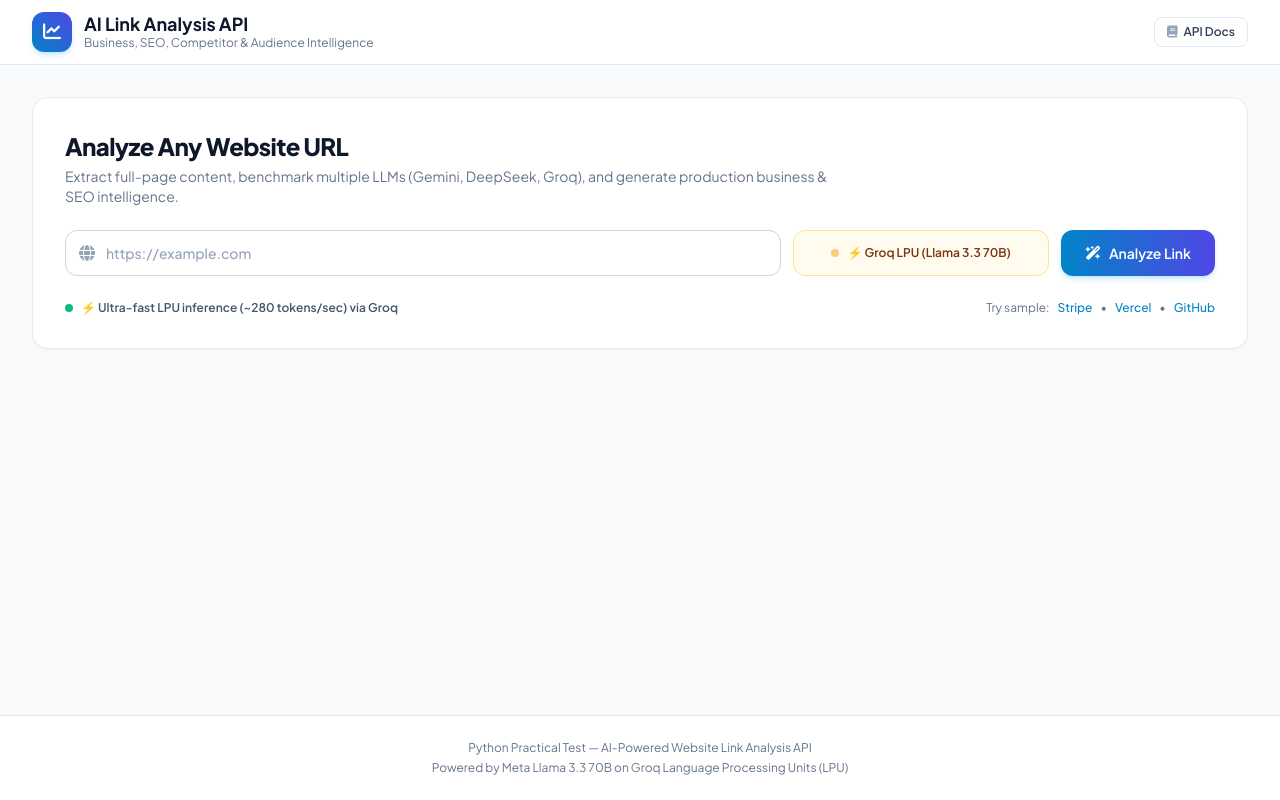
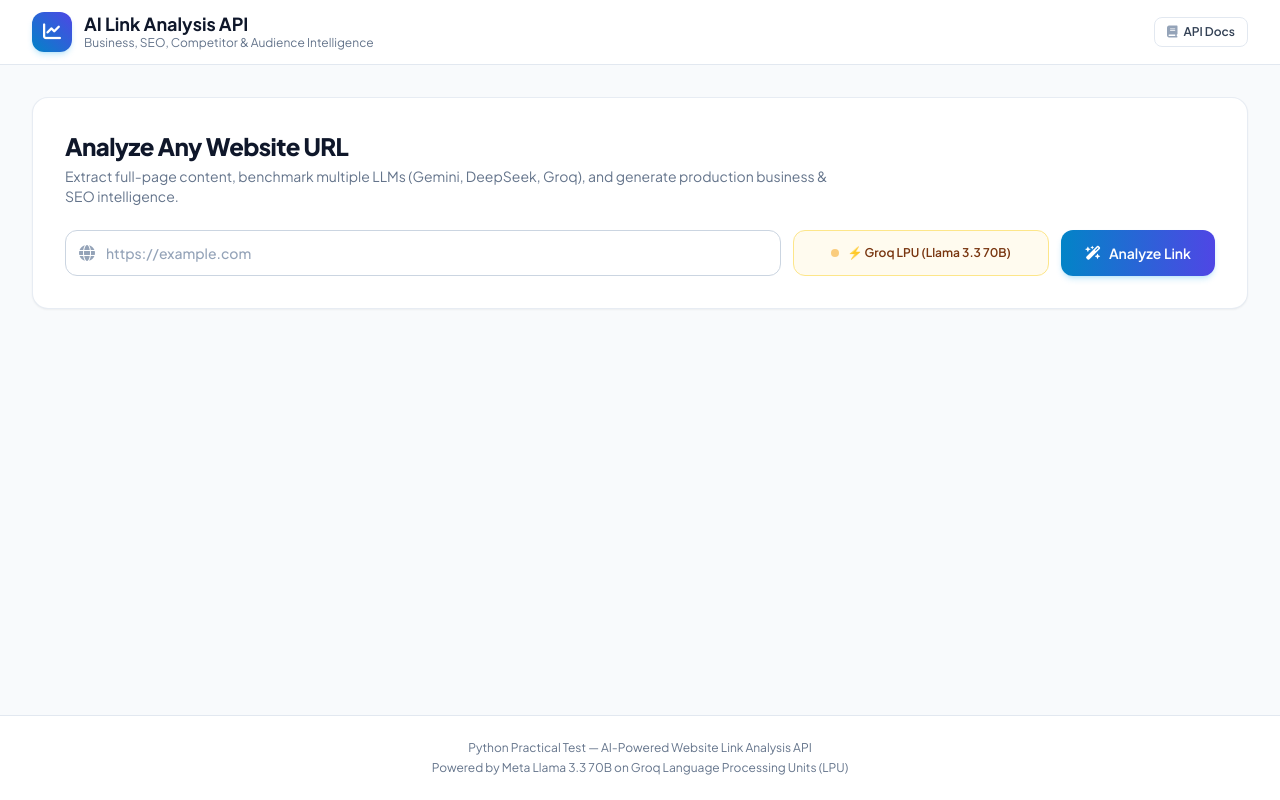
Before and after one commit to PraneethArtham/LinkAnalysis-Dxora, a plain HTML site: page app/static/index.html in a window 1280 px wide. Drawn offline with nearby package versions, Linux system fonts and the light colour scheme.

Commit message:
frontend changes
Removed options row and sample links from the HTML.

```diff
--- a/app/static/index.html
+++ b/app/static/index.html
@@ -100,24 +100,6 @@
             <i class="fa-solid fa-wand-magic-sparkles"></i>
             <span>Analyze Link</span>
           </button>
-        </div>
-
-        <!-- Options row -->
-        <div class="flex flex-wrap items-center justify-between gap-4 pt-2">
-          <div class="flex items-center space-x-2 text-xs font-semibold text-slate-600">
-            <span class="w-2 h-2 rounded-full bg-emerald-500"></span>
-            <span>⚡ Ultra-fast LPU inference (~280 tokens/sec) via Groq</span>
-          </div>
-
-          <!-- Sample Links -->
-          <div class="flex items-center space-x-2 text-xs text-slate-500">
-            <span>Try sample:</span>
-            <button type="button" onclick="setSample('https://stripe.com')" class="text-sky-600 hover:underline font-medium">Stripe</button>
-            <span>•</span>
-            <button type="button" onclick="setSample('https://vercel.com')" class="text-sky-600 hover:underline font-medium">Vercel</button>
-            <span>•</span>
-            <button type="button" onclick="setSample('https://github.com')" class="text-sky-600 hover:underline font-medium">GitHub</button>
-          </div>
         </div>
       </form>
     </div>
```
